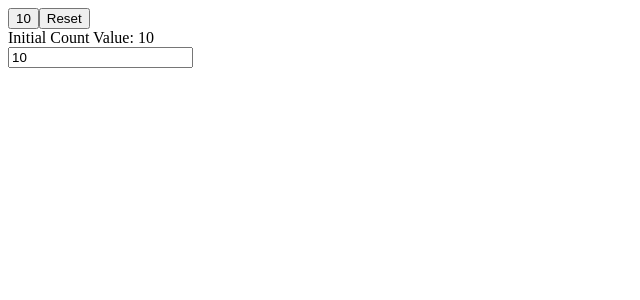
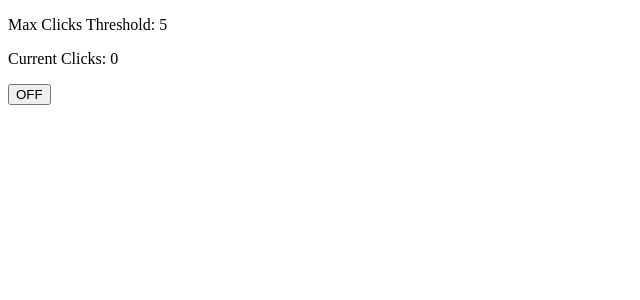
Before and after one commit to junaid-home/react-patterns, a React (Create React App) app: page / in a window 1280 px wide. Shown: the top 300 px of the page, without its empty margins (0-640 px from the left). Built offline with nearby package versions, Linux system fonts and the light colour scheme.

Commit message:
feat: impl state reducer pattern

```diff
--- a/src/App.js
+++ b/src/App.js
@@ -1,5 +1,5 @@
 import React from "react";
-import Comp from "./patterns/05-state-initializer/usage";
+import Comp from "./patterns/06-state-reducer/usage";
 
 const App = () => {
   return <Comp />;
--- /dev/null
+++ b/src/patterns/06-state-reducer/pattern.js
@@ -0,0 +1,36 @@
+import * as React from "react";
+
+const actionTypes = {
+  toggle: "TOGGLE",
+  on: "ON",
+  off: "OFF",
+};
+
+function toggleReducer(state, action) {
+  switch (action.type) {
+    case actionTypes.toggle: {
+      return { on: !state.on };
+    }
+    case actionTypes.on: {
+      return { on: true };
+    }
+    case actionTypes.off: {
+      return { on: false };
+    }
+    default: {
+      throw new Error(`Unhandled type: ${action.type}`);
+    }
+  }
+}
+
+function useToggle({ reducer = toggleReducer } = {}) {
+  const [{ on }, dispatch] = React.useReducer(reducer, { on: false });
+
+  const toggle = () => dispatch({ type: actionTypes.toggle });
+  const setOn = () => dispatch({ type: actionTypes.on });
+  const setOff = () => dispatch({ type: actionTypes.off });
+
+  return { on, toggle, setOn, setOff };
+}
+
+export { useToggle, actionTypes, toggleReducer };
--- /dev/null
+++ b/src/patterns/06-state-reducer/usage.js
@@ -0,0 +1,44 @@
+import { useState } from "react";
+import { actionTypes, toggleReducer, useToggle } from "./pattern";
+
+const ALLOWED_CLICKS = 5;
+
+function Comp() {
+  const [clicksSinceReset, setClicksSinceReset] = useState(0);
+  const tooManyClicks = clicksSinceReset >= ALLOWED_CLICKS;
+
+  const customReducer = (currentState, action) => {
+    if (tooManyClicks && action.type === actionTypes.toggle) {
+      return { ...toggleReducer(currentState, action), on: currentState.on };
+    } else {
+      return toggleReducer(currentState, action);
+    }
+  };
+
+  const { on, toggle } = useToggle({
+    reducer: customReducer,
+  });
+
+  return (
+    <div>
+      <div>
+        <p>Max Clicks Threshold: {ALLOWED_CLICKS}</p>
+        <p>Current Clicks: {Math.min(ALLOWED_CLICKS, clicksSinceReset)}</p>
+      </div>
+      <button
+        onClick={() => {
+          toggle();
+          setClicksSinceReset((count) => count + 1);
+        }}
+      >
+        {on ? "ON" : "OFF"}
+      </button>
+      &nbsp;
+      {tooManyClicks ? (
+        <button onClick={() => setClicksSinceReset(0)}>Reset</button>
+      ) : null}
+    </div>
+  );
+}
+
+export default Comp;
```
